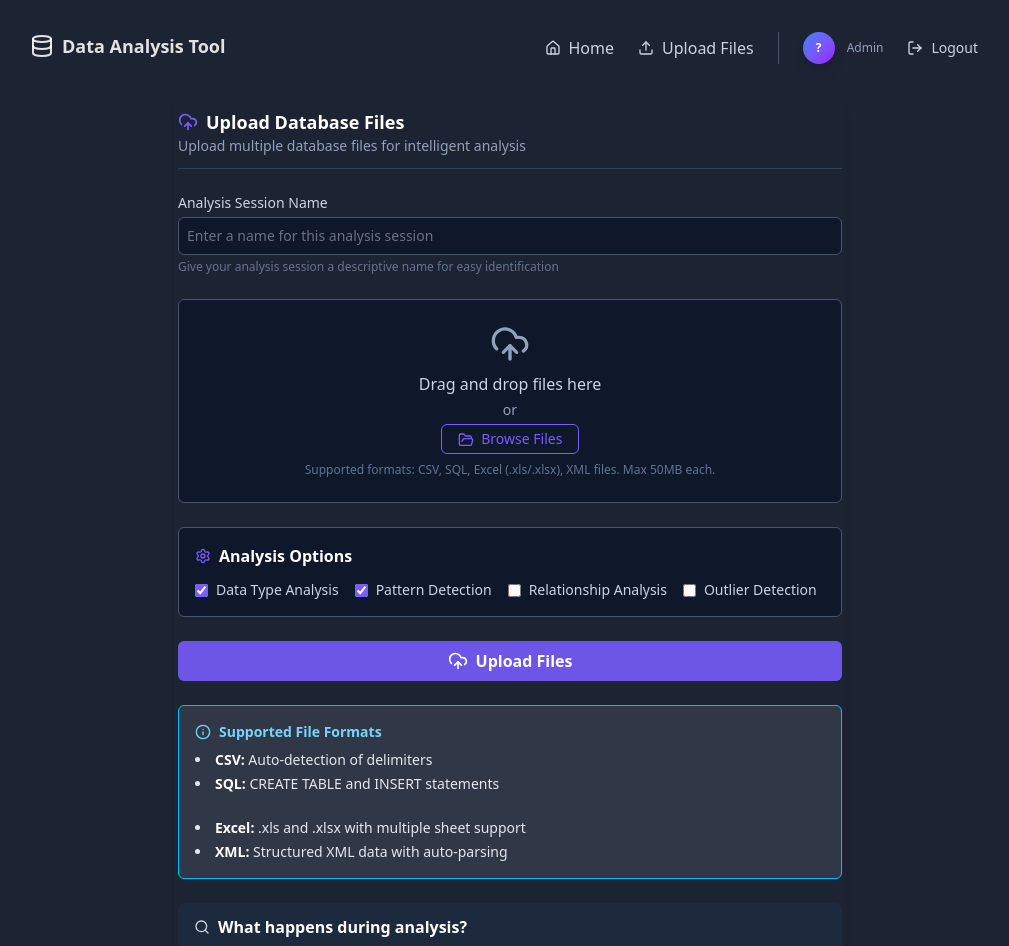
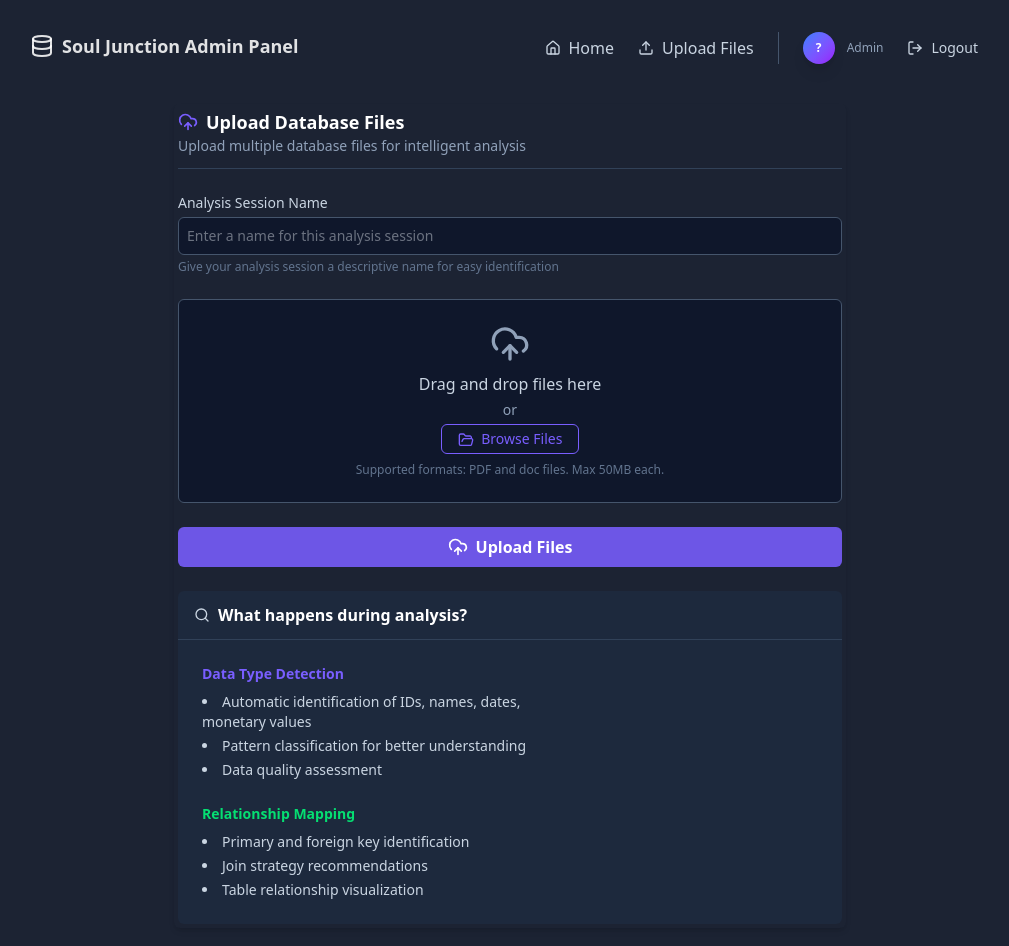
Before and after one commit to Aiinhome-Aivista/agentic-soul-buddy-brain-ui, a React (Vite) app: page /admin/upload in a window 1280 px wide. Shown: the top 946 px of the page, without its empty margins (130-1139 px from the left). Built offline with nearby package versions, Linux system fonts and the light colour scheme; sample sign-in values are in the browser's storage.

Commit message:
update brain ui

```diff
--- a/index.html
+++ b/index.html
@@ -1,16 +1,14 @@
 <!doctype html>
 <html lang="en">
-
   <head>
     <meta charset="UTF-8" />
     <link rel="icon" type="image/svg+xml" href="/vite.svg" />
     <meta name="viewport" content="width=device-width, initial-scale=1.0" />
-  <title>Data Analysis Tool</title>
+    <title>Soul Junction Admin Panel</title>
   </head>
 
   <body>
     <div id="root"></div>
     <script type="module" src="/src/main.jsx"></script>
   </body>
-
 </html>
--- a/src/common/layout/Footer.jsx
+++ b/src/common/layout/Footer.jsx
@@ -5,15 +5,15 @@ function Footer() {
       <div className="container flex flex-col md:flex-row justify-between items-center text-sm">
         <div className="text-center md:text-left mb-4 md:mb-0">
           <h2 className="font-semibold text-white">
-            Intelligent Data Analysis Tool
+             Soul Junction Admin Panel
           </h2>
-          <p className="text-gray-400">
+          {/* <p className="text-gray-400">
             Analyze multiple database formats with AI-powered insights
-          </p>
+          </p> */}
         </div>
-        <div className="text-center md:text-right text-gray-400">
+        {/* <div className="text-center md:text-right text-gray-400">
           Supports CSV, SQL, Excel, and XML formats
-        </div>
+        </div> */}
       </div>
     </footer>
   );
--- a/src/common/layout/Header.jsx
+++ b/src/common/layout/Header.jsx
@@ -35,7 +35,7 @@ function Header() {
         <h1 className="flex items-center gap-2 text-lg font-semibold">
           <Database className="w-6 h-6" />
           <Link to="/" className="flex items-center gap-2 hover:text-white">
-            Data Analysis Tool
+            Soul Junction Admin Panel
           </Link>
         </h1>
         <div className="flex items-center gap-6">
--- a/src/env/env.js
+++ b/src/env/env.js
@@ -1,2 +1,3 @@
-export const baseUrl = "https://aivista.co.in/";
+// export const baseUrl = "https://aivista.co.in/";
+export const baseUrl = "https://aivista.co.in/souljuntion/";
 // export const baseUrl = "http://122.163.121.176:3004/";
--- a/src/pages/auth/Login.jsx
+++ b/src/pages/auth/Login.jsx
@@ -88,7 +88,7 @@ function Login() {
             </div>
           </div>
           <h1 className="text-3xl sm:text-4xl font-bold mb-2 bg-gradient-to-r from-blue-400 to-purple-400 bg-clip-text text-transparent">
-            Data Analysis Tool
+            Soul Junction Admin Panel
           </h1>
           <p className="text-slate-400 text-sm sm:text-base">Sign in to access your dashboard</p>
         </div>
@@ -177,7 +177,7 @@ function Login() {
 
         {/* Footer */}
         {/* <div className="mt-6 text-center text-xs text-slate-500">
-          <p>© 2026 Data Analysis Tool. All rights reserved.</p>
+          <p>© 2026 Soul Junction Admin Panel. All rights reserved.</p>
         </div> */}
       </div>
     </div>
--- a/src/pages/dashboard/components/DashboardMainContent.jsx
+++ b/src/pages/dashboard/components/DashboardMainContent.jsx
@@ -10,7 +10,7 @@ export default function DashboardMainContent() {
       <div className="flex flex-col gap-6">
         {/* Header Intro */}
         <div className="bg-[#795EFF] p-6 shadow-lg">
-          <h2 className="text-xl font-bold mb-2">Intelligent Data Analysis Tool</h2>
+          <h2 className="text-xl font-bold mb-2">Soul Junction Admin Panel</h2>
           <p className="text-[#f1f5f9] mb-4 text-sm">
             Upload multiple database files and get AI-powered insights about data types,
             patterns, relationships, and potential optimizations.
@@ -30,7 +30,7 @@ export default function DashboardMainContent() {
               <Database className="w-5 h-5 text-[#c084fc]" /> Multiple File Formats
             </h3>
             <p className="text-sm text-[#cbd5e1]">
-              Support for CSV, SQL, Excel (.xls/.xlsx), and XML files with intelligent parsing.
+              Support for PDF and Doc files with intelligent parsing.
             </p>
           </div>
 
--- a/src/pages/dashboard/components/SupportingFormat.jsx
+++ b/src/pages/dashboard/components/SupportingFormat.jsx
@@ -11,16 +11,16 @@ function SupportingFormat() {
       <div className="flex flex-wrap gap-3 px-3">
 
         {/* 1. CSV format (Re-added) */}
-        <div className="border border-slate-600 rounded-md p-3 flex flex-col items-center flex-1 w-[50%]">
+        {/* <div className="border border-slate-600 rounded-md p-3 flex flex-col items-center flex-1 w-[50%]">
           <FileSpreadsheet className="w-6 h-6 text-green-400 mb-1" />
           <span className="text-slate-200 text-sm">CSV</span>
-        </div>
+        </div> */}
 
         {/* 2. Excel format (Kept) */}
-        <div className="border border-slate-600 rounded-md p-3 flex flex-col items-center flex-1 w-[50%]">
+        {/* <div className="border border-slate-600 rounded-md p-3 flex flex-col items-center flex-1 w-[50%]">
           <Grid className="w-6 h-6 text-yellow-400 mb-1" />
           <span className="text-slate-200 text-sm">Excel</span>
-        </div>
+        </div> */}
 
         {/* 3. PDF format (Added) */}
         <div className="border border-slate-600 rounded-md p-3 flex flex-col items-center flex-1 w-[50%]">
--- a/src/pages/uploadFiles/components/AnalysisOptions.jsx
+++ b/src/pages/uploadFiles/components/AnalysisOptions.jsx
@@ -3,25 +3,26 @@ import { Settings } from "lucide-react";
 
 function AnalysisOptions() {
   return (
-    <div className="bg-slate-900 border border-slate-600 rounded-md p-4">
-      <h3 className="flex items-center gap-2 font-semibold text-white mb-3">
-        <Settings className="w-4 h-4 text-[#795EFF]" /> Analysis Options
-      </h3>
-      <div className="flex flex-wrap gap-4 text-sm text-slate-300">
-        <label className="flex items-center gap-2">
-          <input type="checkbox" className="accent-[#795EFF]" defaultChecked /> Data Type Analysis
-        </label>
-        <label className="flex items-center gap-2">
-          <input type="checkbox" className="accent-[#795EFF]" defaultChecked /> Pattern Detection
-        </label>
-        <label className="flex items-center gap-2">
-          <input type="checkbox" className="accent-[#795EFF]" /> Relationship Analysis
-        </label>
-        <label className="flex items-center gap-2">
-          <input type="checkbox" className="accent-[#795EFF]" /> Outlier Detection
-        </label>
-      </div>
-    </div>
+    <div></div>
+    // <div className="bg-slate-900 border border-slate-600 rounded-md p-4">
+    //   <h3 className="flex items-center gap-2 font-semibold text-white mb-3">
+    //     <Settings className="w-4 h-4 text-[#795EFF]" /> Analysis Options
+    //   </h3>
+    //   <div className="flex flex-wrap gap-4 text-sm text-slate-300">
+    //     <label className="flex items-center gap-2">
+    //       <input type="checkbox" className="accent-[#795EFF]" defaultChecked /> Data Type Analysis
+    //     </label>
+    //     <label className="flex items-center gap-2">
+    //       <input type="checkbox" className="accent-[#795EFF]" defaultChecked /> Pattern Detection
+    //     </label>
+    //     <label className="flex items-center gap-2">
+    //       <input type="checkbox" className="accent-[#795EFF]" /> Relationship Analysis
+    //     </label>
+    //     <label className="flex items-center gap-2">
+    //       <input type="checkbox" className="accent-[#795EFF]" /> Outlier Detection
+    //     </label>
+    //   </div>
+    // </div>
   );
 }
 
--- a/src/pages/uploadFiles/components/FileUploader.jsx
+++ b/src/pages/uploadFiles/components/FileUploader.jsx
@@ -48,7 +48,7 @@ function FileUploader({ files = [], setFiles }) {
       />
 
       <p className="text-xs text-slate-500 mt-2">
-        Supported formats: CSV, SQL, Excel (.xls/.xlsx), XML files. Max 50MB each.
+        Supported formats: PDF and doc files. Max 50MB each.
       </p>
 
       {files.length > 0 && (
--- a/src/pages/uploadFiles/components/InfoSection.jsx
+++ b/src/pages/uploadFiles/components/InfoSection.jsx
@@ -5,7 +5,7 @@ function InfoSection() {
   return (
     <>
       {/* Supported File Formats */}
-      <div className="bg-sky-100/10 border border-sky-400 rounded-md p-4 text-sm text-slate-200">
+      {/* <div className="bg-sky-100/10 border border-sky-400 rounded-md p-4 text-sm text-slate-200">
         <h3 className="flex items-center gap-2 font-semibold text-sky-300 mb-2">
           <Info className="w-4 h-4" /> Supported File Formats
         </h3>
@@ -27,7 +27,7 @@ function InfoSection() {
             </li>
           </ul>
         </div>
-      </div>
+      </div> */}
 
       {/* What happens during analysis */}
       <div className="bg-slate-800 rounded-md">
```
Lines whose indentation alone changed are shown as unchanged.
